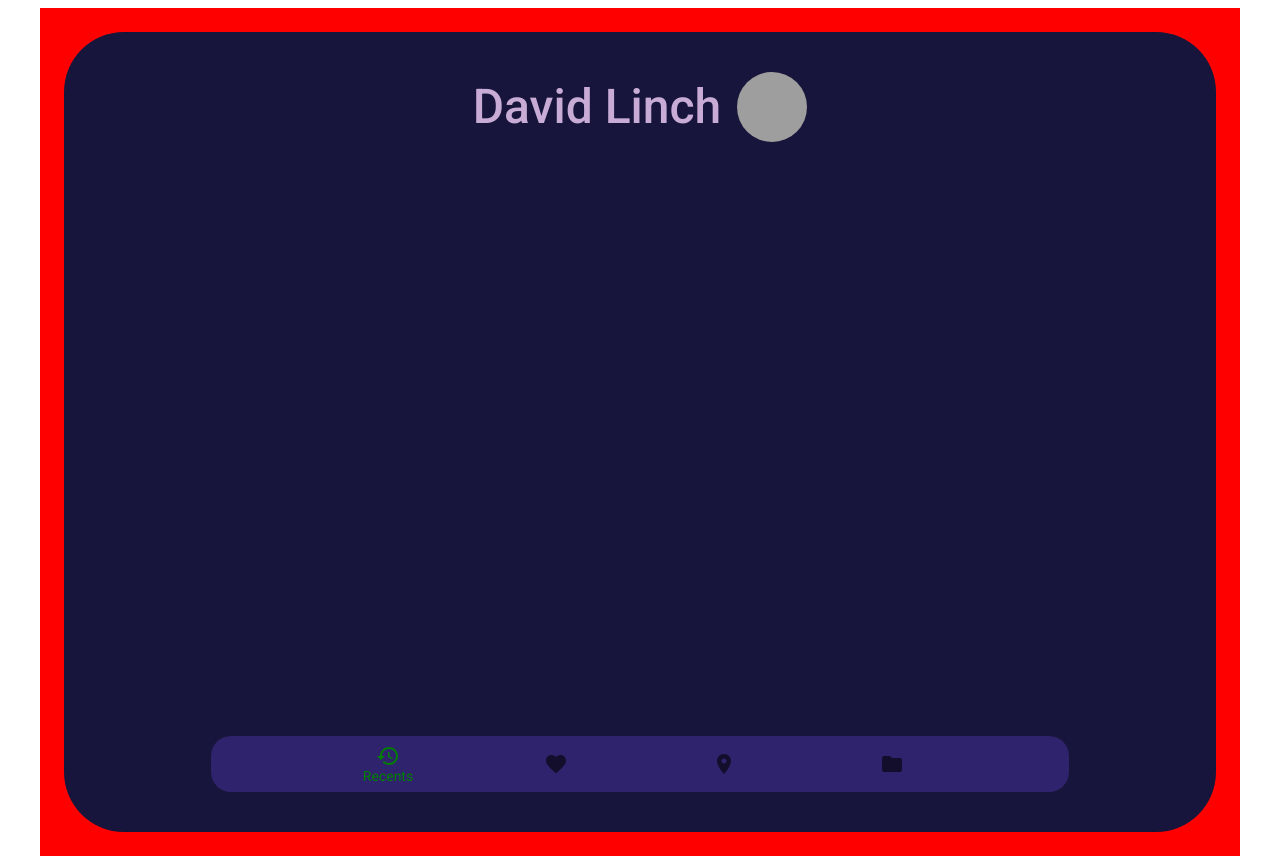
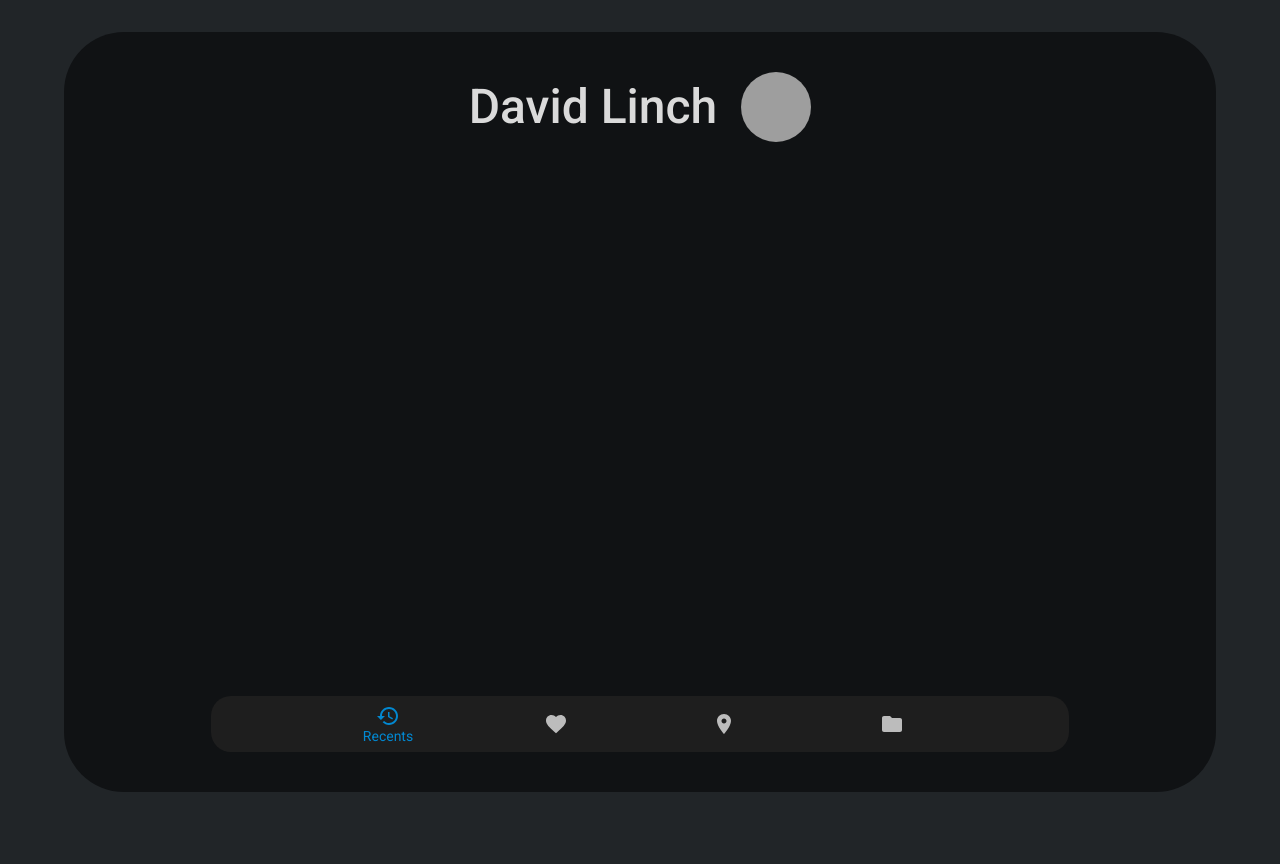
Before and after one commit to timaantonuk/moneo, a React (Vite) app: page / in a window 1280 px wide. After the commit the page ends 824 px from the top, so only its background shows below. Built offline with nearby package versions, Linux system fonts and the light colour scheme; grey boxes are pictures that could not be loaded.

Commit message:
add body bg, some core styling

```diff
--- /dev/null
+++ b/index.css
@@ -0,0 +1,3 @@
+body {
+    background: #212528;
+}
--- a/index.html
+++ b/index.html
@@ -15,6 +15,7 @@
             rel="stylesheet"
             href="https://fonts.googleapis.com/icon?family=Material+Icons"
     />
+    <link rel="stylesheet" href="./index.css">
 </head>
 <body>
 <div id="root"></div>
--- a/src/App.tsx
+++ b/src/App.tsx
@@ -1,11 +1,33 @@
 import React from "react";
 import AppRoutes from "./AppRoutes";
+import {createTheme, ThemeProvider} from "@mui/material";
+
+const darkTheme = createTheme({
+    palette: {
+        mode: 'dark', // Set the mode to dark
+        background: {
+            default: '#101214',
+            paper: '#1e1e1e',    // Custom background for Paper components
+        },
+        primary: {
+            main: '#0288d1',      // Custom primary color
+        },
+        secondary: {
+            main: '#8e24aa',      // Custom secondary color
+        },
+        text: {
+            primary: '#dadada'
+        }
+    },
+});
 
 const App: React.FC = () => {
     return (
-        <div className="App">
-            <AppRoutes />
-        </div>
+        <ThemeProvider theme={darkTheme}>
+            <div className="App">
+                <AppRoutes />
+            </div>
+         </ThemeProvider>
     );
 };
 
--- a/src/layout/BottomNavigation.tsx
+++ b/src/layout/BottomNavigation.tsx
@@ -16,27 +16,18 @@ export default function BottomNavigationElement() {
     // TODO ADD TAILWIND CSS AND REWRITE CODE THAT USES SX PROPS TO TAILWIND
 
     return (
-        <BottomNavigation sx={{ width: '80%', borderRadius: 5, backgroundColor: 'var(--accent-1)', color: 'green' }} value={value} onChange={handleChange}>
+        <BottomNavigation sx={{ width: {md: '80%', xs: '100%'},
+            borderRadius: 5 }} value={value} onChange={handleChange}>
             <BottomNavigationAction
-                sx={{
-                    color: 'green', // Default color
-                    '&:hover': {
-                        color: 'green', // Hover color
-                    },
-                    '&.Mui-selected': {
-                        color: 'green', // Active (selected) color
-                    },
-                }}
-                label="Recents"
-                value="recents"
-                icon={<RestoreIcon />}
+
                 label="Recents"
                 value="recents"
                 icon={<RestoreIcon />}
 
+
             />
             <BottomNavigationAction
-                // label="Favorites"
+                label="Favorites"
                 value="favorites"
                 icon={<FavoriteIcon />}
             />
--- a/src/layout/ContainerElement.tsx
+++ b/src/layout/ContainerElement.tsx
@@ -14,7 +14,6 @@ const ContainerElement: React.FC<IContainerProps> = ({ children, ...boxProps })
             maxWidth="lg"
             sx={{
                 padding: 3,
-                backgroundColor: "red",
                 minHeight: "100vh",
                 height: "100%",
                 display: "flex",
@@ -26,8 +25,8 @@ const ContainerElement: React.FC<IContainerProps> = ({ children, ...boxProps })
                 component="section"
                 sx={{
                     padding: 5,
-                    backgroundColor: "var(--background-color)",
-                    height: "90vh",
+                    backgroundColor: (theme) => theme.palette.background.default,
+                    height: "85vh",
                     width: "100%",
                     borderRadius: 15,
                     ...boxProps.sx,
--- a/src/main.tsx
+++ b/src/main.tsx
@@ -2,7 +2,6 @@ import React from "react";
 import ReactDOM from "react-dom/client";
 import { BrowserRouter } from "react-router-dom";
 import App from "./App";
-import './variables.css';
 
 
 
--- a/src/pages/Home.tsx
+++ b/src/pages/Home.tsx
@@ -8,11 +8,11 @@ const Home: React.FC = () => {
 
          <ContainerElement display={'flex'} flexDirection={'column'} justifyContent='space-between' alignItems='center'>
 
-             <Box sx={{display: 'flex', justifyContent: 'center', alignItems: 'center', gap: `calc(var(--spacing)*2)`}}>
+             <Box sx={{display: 'flex', justifyContent: 'center', alignItems: 'center', gap: 3}}>
                  <Typography variant='h3'
                              sx={{
+                                 color: (theme) => theme.palette.text.primary,
                                  fontWeight: 500,
-                                 color: 'var(--text-primary)',
                                  fontSize: {
                                      md: '3rem',
                                      xs: '1.7rem'
--- a/src/variables.css
+++ /dev/null
@@ -1,8 +0,0 @@
-:root {
-    --accent-1: #2E236C;
-    --accent-2: #433D8B;
-    --background-color: #17153B;
-    --text-primary: #C8ACD6;
-    --border-radius: 8px;
-    --spacing: 8px;
-}
```
